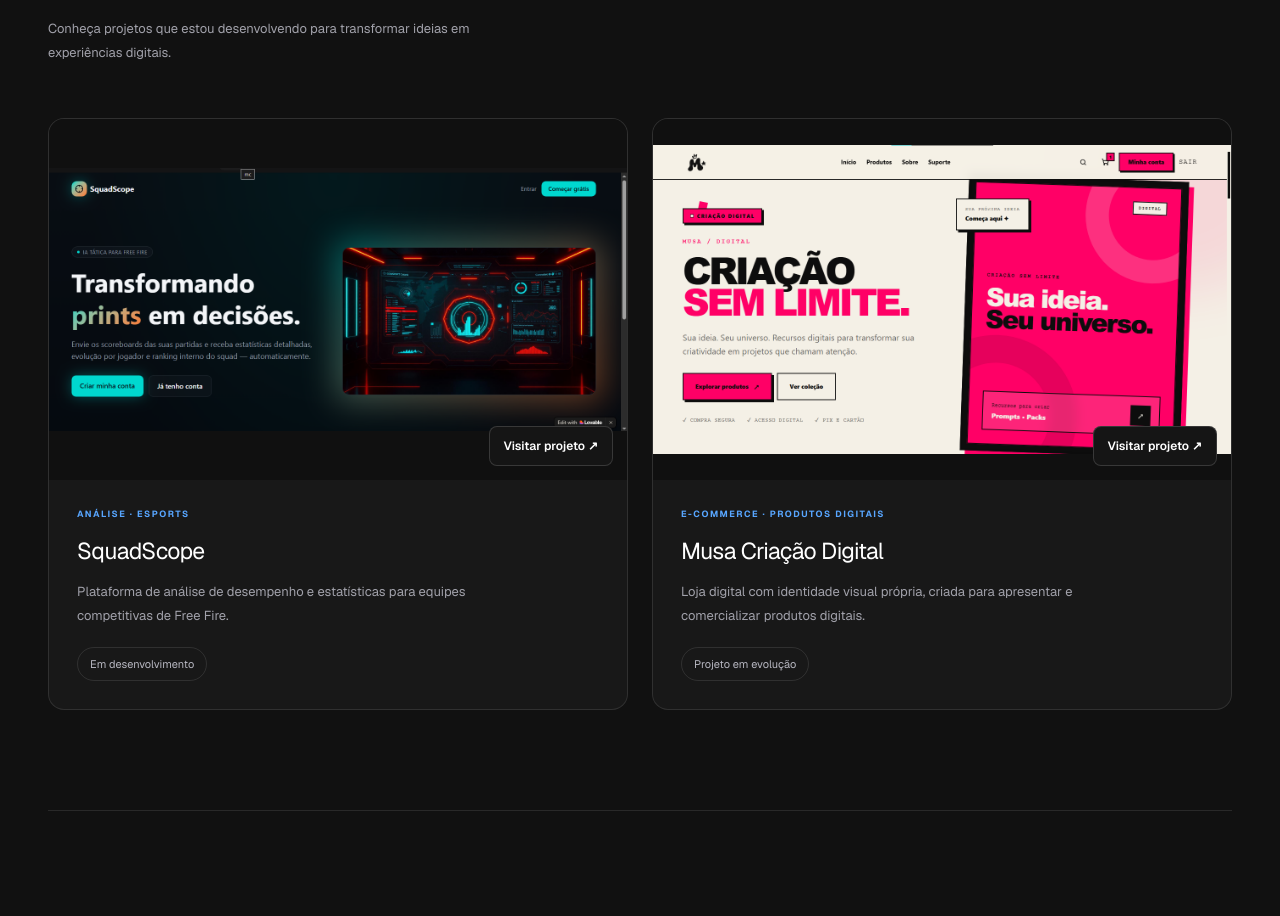
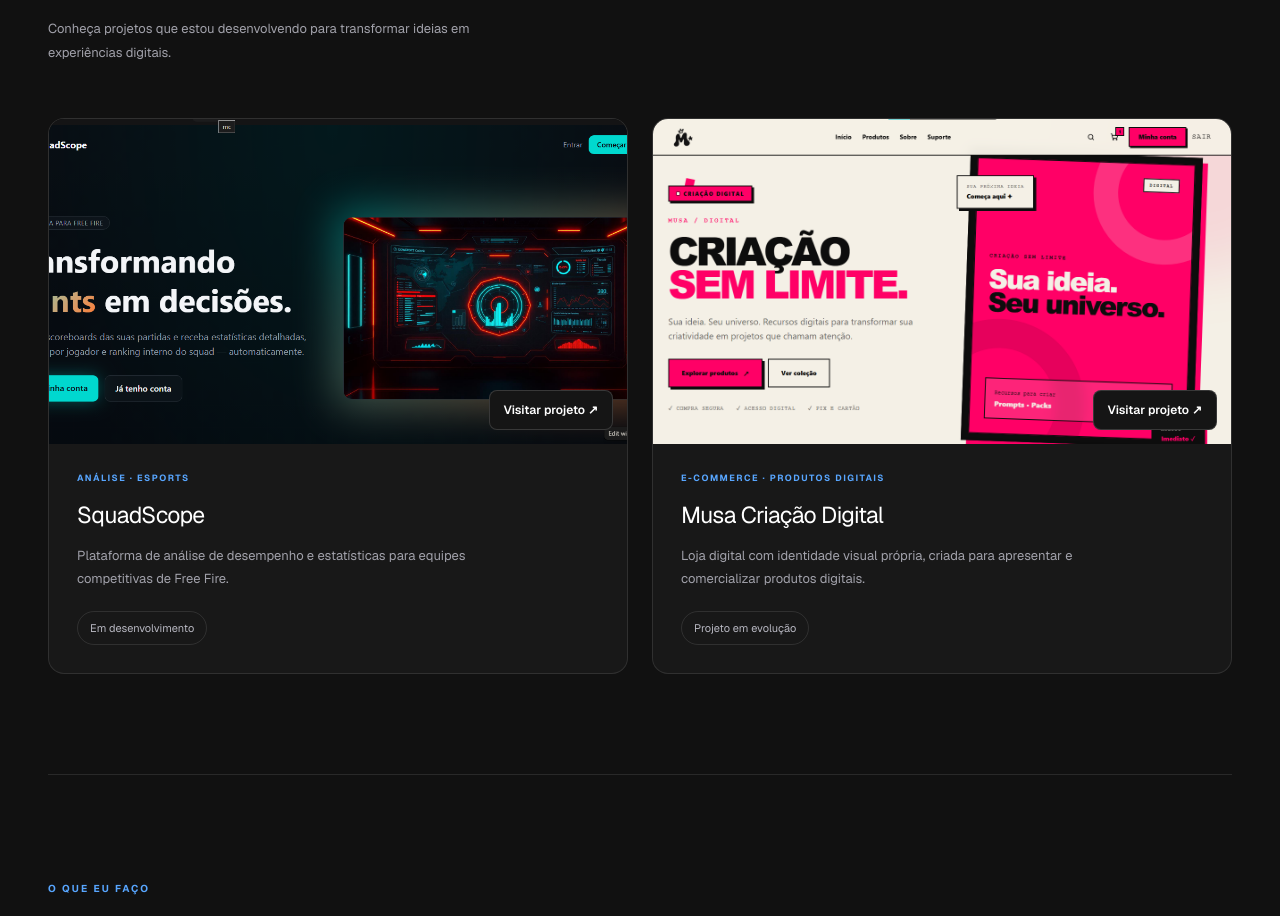
Before and after one commit to edmilsonpereirajr/santzzdev-site, a Next.js app: page / in a window 1280 px wide. Shown: the part 1036-1952 px from the top of the page. Built offline with nearby package versions, Linux system fonts and the light colour scheme.

Commit message:
style: melhorar apresentacao do portfolio

```diff
--- a/src/app/globals.css
+++ b/src/app/globals.css
@@ -1272,3 +1272,24 @@
     transition: none;
   }
 }
+
+/* AJUSTE DO ENQUADRAMENTO DO PORTFÓLIO */
+
+.portfolio-screenshot {
+  aspect-ratio: 16 / 9;
+  background: #101010;
+  overflow: hidden;
+}
+
+.portfolio-screenshot img {
+  width: 100%;
+  height: 100%;
+  object-fit: cover !important;
+  object-position: center;
+}
+
+@media (max-width: 600px) {
+  .portfolio-screenshot {
+    aspect-ratio: 16 / 9;
+  }
+}
```
